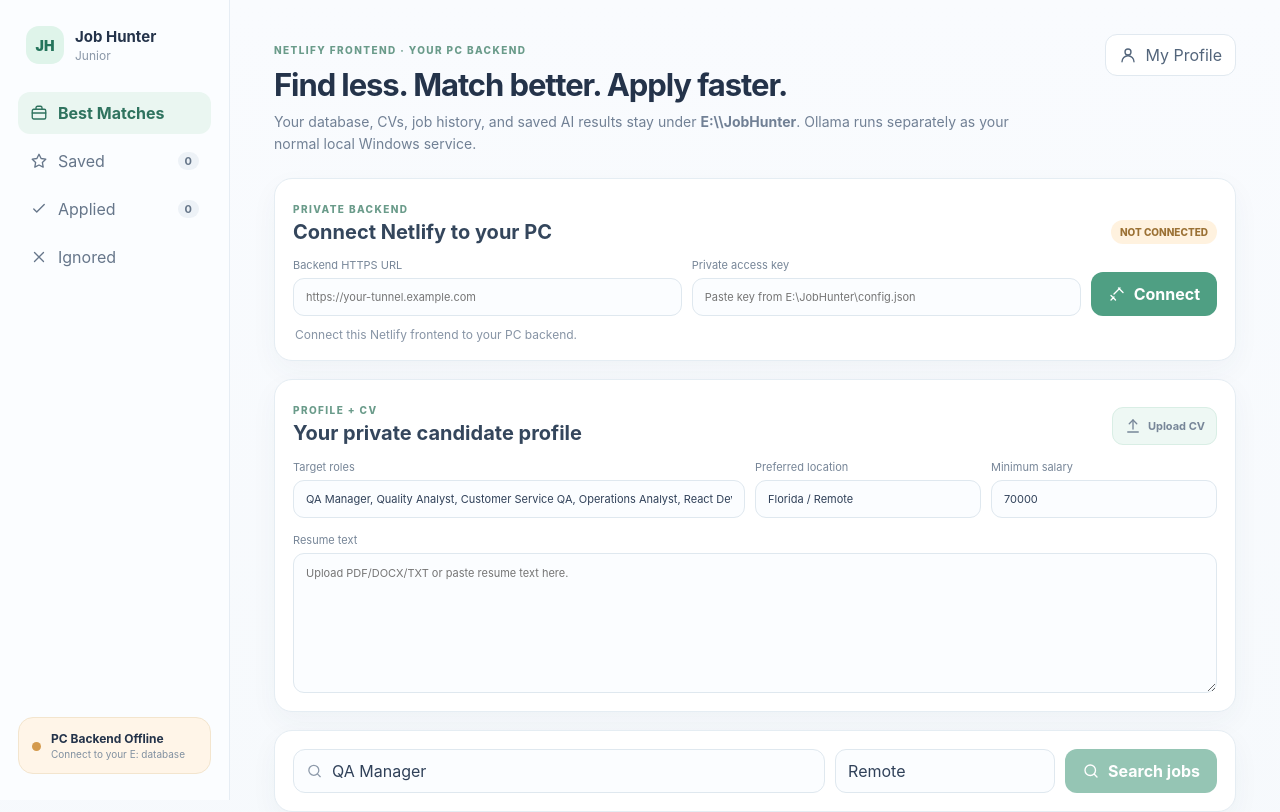
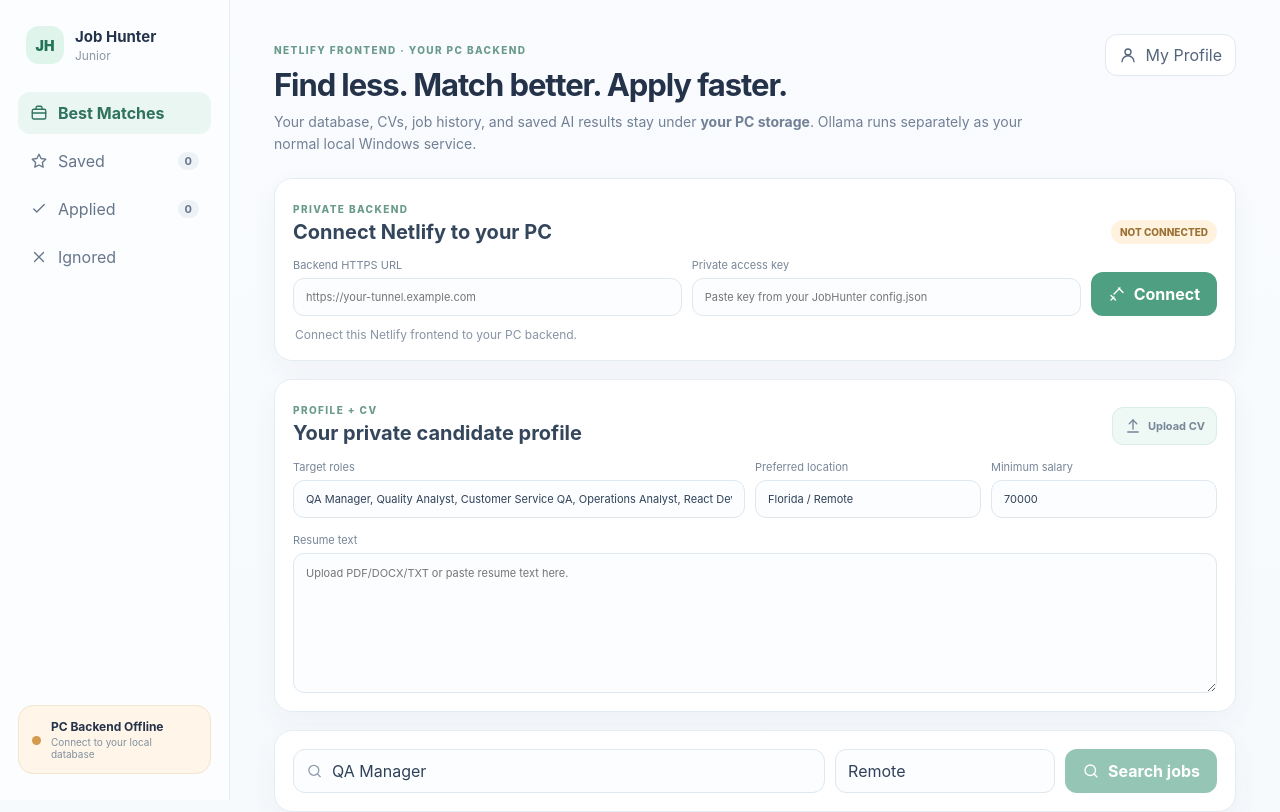
Before and after one commit to ValdemirJunior2020/Job-hunter, a React (Vite) app: page / in a window 1280 px wide. Shown: the top 812 px of the page. Built offline with nearby package versions, Linux system fonts and the light colour scheme.

Commit message:
Remove hard-coded storage drive from UI

```diff
--- a/src/App.jsx
+++ b/src/App.jsx
@@ -95,7 +95,7 @@
 
   const uploadCv=async(e)=>{
     const file=e.target.files?.[0]; if(!file)return;
-    setBusy(true);setMessage(`Saving ${file.name} to your E: drive...`);
+    setBusy(true);setMessage(`Saving ${file.name} to your local storage...`);
     try{
       const form=new FormData(); form.append('cv',file);
       const data=await api('/api/resume',{method:'POST',body:form});
@@ -110,7 +110,7 @@
     try{
       const data=await api(`/api/search?q=${encodeURIComponent(query)}&location=${encodeURIComponent(location)}`);
       setJobs(data.jobs||[]);
-      setMessage(`Saved ${data.jobs?.length||0} jobs into E:\\JobHunter\\job-hunter.db`);
+      setMessage(`Saved ${data.jobs?.length||0} jobs to your local database`);
     }catch(e){setMessage(e.message)}finally{setBusy(false)}
   };
 
@@ -147,18 +147,18 @@
       <div className="brand"><div className="brand-mark">JH</div><div><strong>Job Hunter</strong><span>Junior</span></div></div>
       <nav>{['Best Matches','Saved','Applied','Ignored'].map(item=><button key={item} className={tab===item?'nav-item active':'nav-item'} onClick={()=>setTab(item)}><Icon name={item==='Saved'?'star':item==='Applied'?'check':item==='Ignored'?'x':'briefcase'}/>{item}{item==='Saved'&&<b>{stats.saved}</b>}{item==='Applied'&&<b>{stats.applied}</b>}</button>)}</nav>
       <div className={connected?'connection-card online':'connection-card'}>
-        <span className="connection-dot"/><div><strong>{connected?'PC Backend Online':'PC Backend Offline'}</strong><span>{connected?(ollama.online?`Ollama: ${ollama.model||'online'}`:'Ollama service offline'):'Connect to your E: database'}</span></div>
+        <span className="connection-dot"/><div><strong>{connected?'PC Backend Online':'PC Backend Offline'}</strong><span>{connected?(ollama.online?`Ollama: ${ollama.model||'online'}`:'Ollama service offline'):'Connect to your local database'}</span></div>
       </div>
     </aside>
 
     <main>
-      <header><div><p className="eyebrow">NETLIFY FRONTEND · YOUR PC BACKEND</p><h1>Find less. Match better. Apply faster.</h1><p>Your database, CVs, job history, and saved AI results stay under <b>E:\\JobHunter</b>. Ollama runs separately as your normal local Windows service.</p></div><button className="profile-button" onClick={()=>setShowProfile(!showProfile)}><Icon name="user"/> My Profile</button></header>
+      <header><div><p className="eyebrow">NETLIFY FRONTEND · YOUR PC BACKEND</p><h1>Find less. Match better. Apply faster.</h1><p>Your database, CVs, job history, and saved AI results stay under <b>your PC storage</b>. Ollama runs separately as your normal local Windows service.</p></div><button className="profile-button" onClick={()=>setShowProfile(!showProfile)}><Icon name="user"/> My Profile</button></header>
 
       <section className="connect-panel">
         <div className="section-heading"><div><span className="kicker">PRIVATE BACKEND</span><h2>Connect Netlify to your PC</h2></div><span className={connected?'badge-ok':'badge-warn'}>{connected?'CONNECTED':'NOT CONNECTED'}</span></div>
         <div className="connect-grid">
           <label>Backend HTTPS URL<input value={backendUrl} onChange={e=>setBackendUrl(e.target.value)} placeholder="https://your-tunnel.example.com"/></label>
-          <label>Private access key<input type="password" value={accessKey} onChange={e=>setAccessKey(e.target.value)} placeholder="Paste key from E:\JobHunter\config.json"/></label>
+          <label>Private access key<input type="password" value={accessKey} onChange={e=>setAccessKey(e.target.value)} placeholder="Paste key from your JobHunter config.json"/></label>
           <button className="primary" onClick={connect} disabled={busy}><Icon name="plug"/>{busy?'Connecting...':'Connect'}</button>
         </div>
         <p className="status-line">{message}</p>
@@ -172,7 +172,7 @@
           <label>Minimum salary<input type="number" value={profile.minSalary} onChange={e=>saveProfile({...profile,minSalary:e.target.value})}/></label>
         </div>
         <label>Resume text<textarea rows="7" value={profile.resume} onChange={e=>saveProfile({...profile,resume:e.target.value})} placeholder="Upload PDF/DOCX/TXT or paste resume text here."/></label>
-        {profile.resumeFile&&<p className="file-note">Current CV: <b>{profile.resumeFile}</b> · Stored on E: drive</p>}
+        {profile.resumeFile&&<p className="file-note">Current CV: <b>{profile.resumeFile}</b> · Stored on local storage</p>}
       </section>}
 
       <section className="search-panel"><div className="search-row"><div className="search-box"><Icon name="search"/><input value={query} onChange={e=>setQuery(e.target.value)} placeholder="Job title or skill"/></div><input className="location-input" value={location} onChange={e=>setLocation(e.target.value)} placeholder="Location or Remote"/><button className="primary" onClick={searchJobs} disabled={busy||!connected}><Icon name={busy?'refresh':'search'}/>{busy?'Working...':'Search jobs'}</button></div></section>
```
